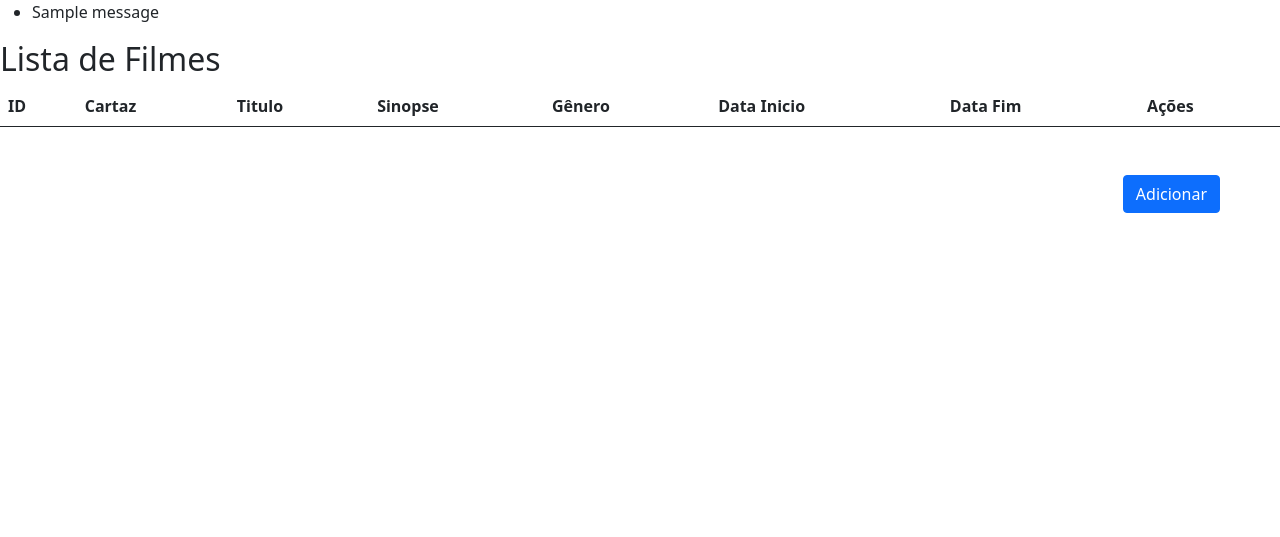
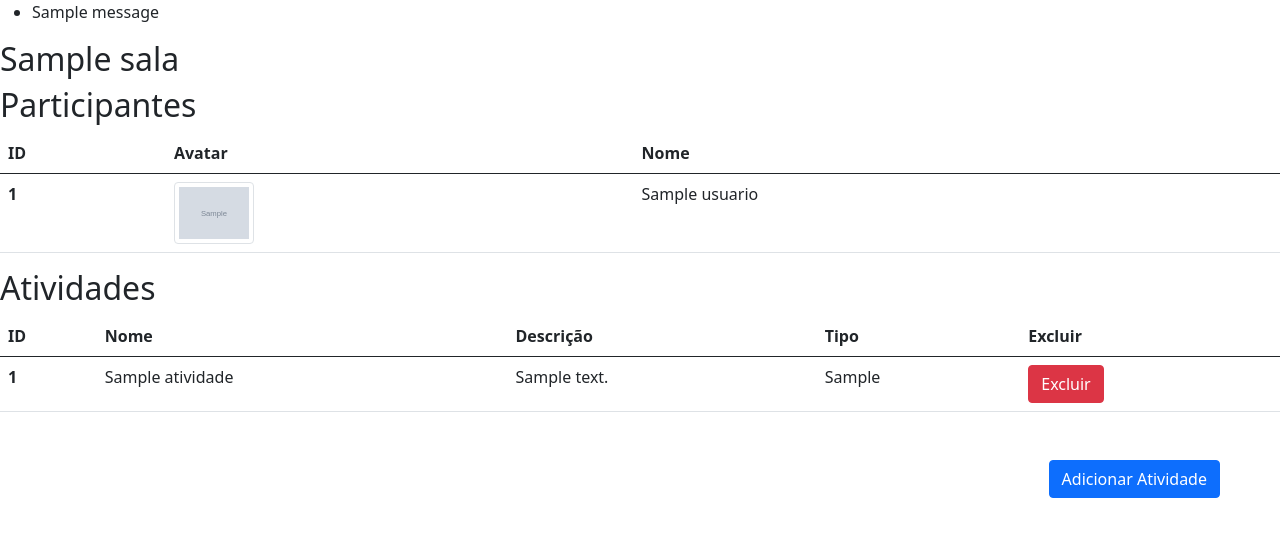
Before and after one commit to dev-ekleorf/GameIF_Flask, a Flask app: page /professor/carregar_sala/1 in a window 1280 px wide. Shown: the part 85-622 px from the top of the page. Run offline with Flask 3, Linux system fonts and the light colour scheme; tables that the repository leaves empty hold one stand-in row (values such as "Sample post"); grey boxes marked "Sample" are stand-in pictures; one stand-in notice (Sample message) is shown; lists and menus that the app fills with data are empty; some libraries are stand-ins or nearby versions.

Commit message:
30052023_meuperfil

```diff
--- a/aluno/__init__.py
+++ b/aluno/__init__.py
@@ -15,7 +15,6 @@ from Model.Usuario import Usuario
 aluno = Blueprint('aluno', __name__,
                         template_folder='templates', static_folder='static')
 
-
 @aluno.route("/procurar_salas")
 def procurar_salas():
     salaDAO = SalaDAO()
@@ -30,7 +29,7 @@ def participar(id):
     usuarioDAO = UsuarioDAO()
     sala.participantes.append(usuarioDAO.recuperaUsuario(id_usuario))
     salaDAO.editarSala(sala)
-    return redirect(url_for('aluno.minhas_salas',id_usuario=id_usuario))
+    return redirect(url_for('usuarios.minhas_salas',id_usuario=id_usuario))
 
 
 @aluno.route("/sair_da_sala/<int:id_sala>")
--- a/professor/__init__.py
+++ b/professor/__init__.py
@@ -3,6 +3,7 @@ from flask import Blueprint
 from flask import render_template,redirect, url_for, request, session,send_from_directory
 from DAO.UsuarioDAO import UsuarioDAO
 from DAO.SalaDAO import SalaDAO
+from DAO.AtividadeDAO import AtividadeDAO
 from Model.Usuario import Usuario
 from flask import json, jsonify
 from flask_bcrypt import Bcrypt
@@ -17,29 +18,29 @@ professor = Blueprint('professor', __name__,
 bcrypt = Bcrypt()
 
 
-@professor.route('/principal')
-def principal():
-    id_usuario = session['usuarioLogado']
-    usuarioDAO = UsuarioDAO()
-    usuario_logado = usuarioDAO.recuperaUsuario(id_usuario)
-    salaDAO = SalaDAO()
-    arraySalas = salaDAO.recupera_salas_usuario(usuario_logado)
-    salas = salaDAO.recupera_salas_usuario(usuario_logado)
-    if(usuario_logado.tipo == "professor"):
-        return render_template("principal_professor.html",arraySalas=arraySalas)
-
 @professor.route("/carregar_sala/<int:id>")
 def carregar_sala(id):
     salaDAO = SalaDAO()
     sala_selecionada = salaDAO.recuperaSala(id)
     return render_template("sala_professor.html",sala_selecionada=sala_selecionada)
 
+@professor.route('/principal')
+def principal():
+    print("Principal Professor")
+    id_usuario = session['usuarioLogado']
+    usuarioDAO = UsuarioDAO()
+    usuario_logado = usuarioDAO.recuperaUsuario(id_usuario)
+    salaDAO = SalaDAO()
+    arraySalas = salaDAO.recupera_salas_usuario(usuario_logado)
+    if(usuario_logado.tipo == "professor"):
+        return render_template("principal_professor.html",arraySalas=arraySalas)
+
 @professor.route("/excluir_sala/<int:id>")
 def excluir_sala(id):
     salaDAO = SalaDAO()
     salaDAO.removeSala(id)
     id_usuario = session['usuarioLogado']
-    return redirect(url_for('professor.principal'))
+    return redirect(url_for('usuarios.principal'))
 
 @professor.route("/criar_sala",methods=['POST'])
 def criar_sala():
@@ -67,3 +68,32 @@ def criar_sala():
 @professor.route("/tela_criar_sala")
 def tela_criar_salas():
     return render_template("adicionar_sala.html")
+
+@professor.route("/tela_criar_atividade/<int:id_sala>")
+def tela_criar_atividade(id_sala):
+    return render_template("adicionar_atividade.html", id_sala=id_sala)
+
+@professor.route("/adicionar_atividade/<int:id_sala>",methods=['POST'])
+def adicionar_atividade(id_sala):
+    print("Criar atividade.")
+    nome=request.form['nome_atividade']
+    descricao=request.form['descricao']
+    tipo_atividade=request.form['tipo_atividade']
+    print("nome: "+nome)
+    print("descricao: "+descricao)
+    print("tipo_atividade: "+tipo_atividade)
+    atividade = Atividade(nome=nome,descricao=descricao,tipo=tipo_atividade)
+    salaDAO = SalaDAO()
+    sala = salaDAO.recuperaSala(id_sala)
+    sala.atividades.append(atividade)
+    salaDAO.adicionarSala(sala)
+
+    return redirect(url_for('professor.carregar_sala',id=id_sala))
+
+@professor.route("/excluir_atividade/<int:id_sala>/<int:id_atividade>")
+def excluir_atividade(id_sala,id_atividade):
+    print("Excluir atividade.")
+    atividadeDAO = AtividadeDAO()
+    atividadeDAO.remove_atividade(id_atividade)
+
+    return redirect(url_for('professor.carregar_sala',id=id_sala))
--- a/professor/templates/sala_professor.html
+++ b/professor/templates/sala_professor.html
@@ -1,7 +1,7 @@
 {% extends "base_professor.html" %}
 <script src="{{ asset('js/bootstrap-datepicker.min.js')}}"></script>
 {% block title %}
-Lista de Filmes
+Sala Professor
 {% endblock %}
 
 {% block content %}
@@ -18,41 +18,60 @@ Lista de Filmes
     {% endwith %}
 
 
-    <h2>Lista de Filmes</h2>
+    <h2>{{sala_selecionada.nome}}</h2>
+    <div id="participantes">
+        <h2>Participantes</h2>
         <table class="table">
             <thead>
                 <tr>
                     <th scope="col">ID</th>
-                <th scope="col">Cartaz</th>
-                <th scope="col">Titulo</th>
-                <th scope="col">Sinopse</th>
-                <th scope="col">Gênero</th>
-                <th scope="col">Data Inicio</th>
-                <th scope="col">Data Fim</th>
-                <th scope="col">Ações</th>
+                    <th scope="col">Avatar</th>
+                    <th scope="col">Nome</th>
                 </tr>
             </thead>
             <tbody>
-            {% for filme in vetFilmes %}
+                {% for participante in sala_selecionada.participantes %}
 
                 <tr>
-                <th scope="row">{{ filme.id }}</th>
-
+                    <th scope="row">{{ participante.id }}</th>
                     <td>
 
-                    <img src="{{url_for('cartazes',nome_arquivo=filme.cartaz)}}" class="img-thumbnail"
+                        <img src="{{url_for('logos',nome_arquivo=participante.avatar)}}" class="img-thumbnail"
                             style="max-width: 80px; max-width: 80px;" alt="...">
 
                     </td>
-                <td>{{filme.titulo}}</td>
-                <td>{{filme.sinopse}}</td>
-                <td>{{filme.genero}}</td>
-                <td>{{filme.dataInicio.strftime("%d-%m-%Y")}}</td>
-                <td>{{filme.dataFim.strftime("%d-%m-%Y")}}</td>
+                    <td>{{participante.nome}}</td>
+
+                </tr>
+
+                {% endfor %}
+            </tbody>
+
+        </table>
+    </div>
+
+    <div id="atividades">
+        <h2>Atividades</h2>
+        <table class="table">
+            <thead>
+                <tr>
+                    <th scope="col">ID</th>
+                    <th scope="col">Nome</th>
+                    <th scope="col">Descrição</th>
+                    <th scope="col">Tipo</th>
+                    <th scope="col">Excluir</th>
+                </tr>
+            </thead>
+            <tbody>
+                {% for atividade in sala_selecionada.atividades %}
+
+                <tr>
+                    <th scope="row">{{ atividade.id }}</th>
+                    <td>{{atividade.nome}}</td>
+                    <td>{{atividade.descricao}}</td>
+                    <td>{{atividade.tipo}}</td>
                     <td>
-                    <a class="btn btn-danger" href="/filmes/excluirFilme/{{filme.id}}">Excluir</a>
-
-                    <a class="btn btn-danger" href="/filmes/telaEditarFilme/{{filme.id}}">Editar</a>
+                        <a class="btn btn-danger" href="/professor/excluir_atividade/{{sala_selecionada.id}}/{{atividade.id}}">Excluir</a>
                     </td>
 
                 </tr>
@@ -61,12 +80,13 @@ Lista de Filmes
             </tbody>
 
         </table>
+    </div>
 
     <div class="row mx-5 my-5">
         <div class="col">
         </div>
         <div class="col-auto">
-          <a class="btn btn-primary pull-right" href="/filmes/telaAdicionarFilme">Adicionar</a>
+          <a class="btn btn-primary pull-right" href="/professor/tela_criar_atividade/{{sala_selecionada.id}}">Adicionar Atividade</a>
         </div>
       </div>
 
```
Also changed, not shown: DAO/AtividadeDAO.py (added, +14 -0 lines), aluno/templates/lista_salas.html (+12 -21 lines), aluno/templates/principal_aluno.html (+4 -4 lines), professor/templates/adicionar_atividade.html (added, +52 -0 lines), professor/templates/adicionar_tarefa.html (deleted, +0 -65 lines), usuarios/__init__.py (+6 -18 lines), usuarios/templates/meu_perfil.html (+33 -4 lines), logos/24052023014545_348562215_1620921934978168_6277632455178460857_n.jpg (added). Lines whose indentation alone changed are shown as unchanged.
